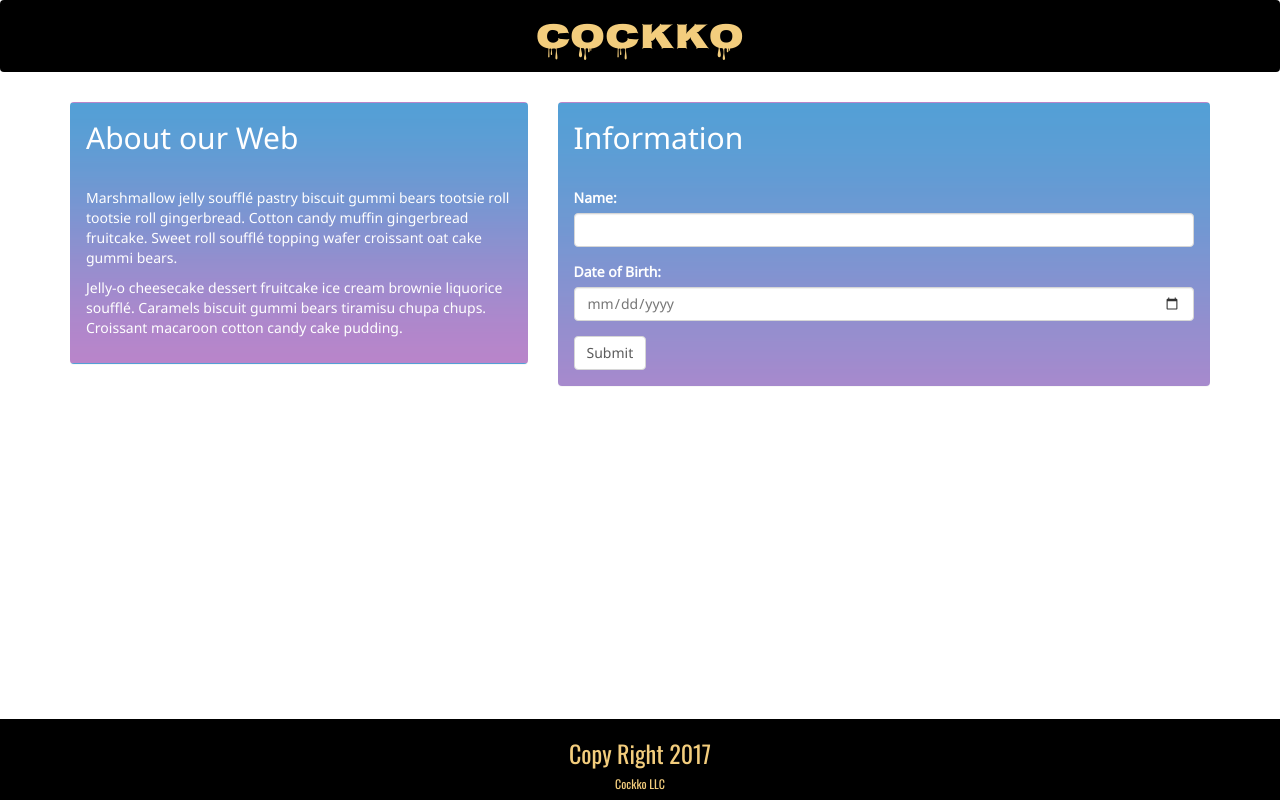
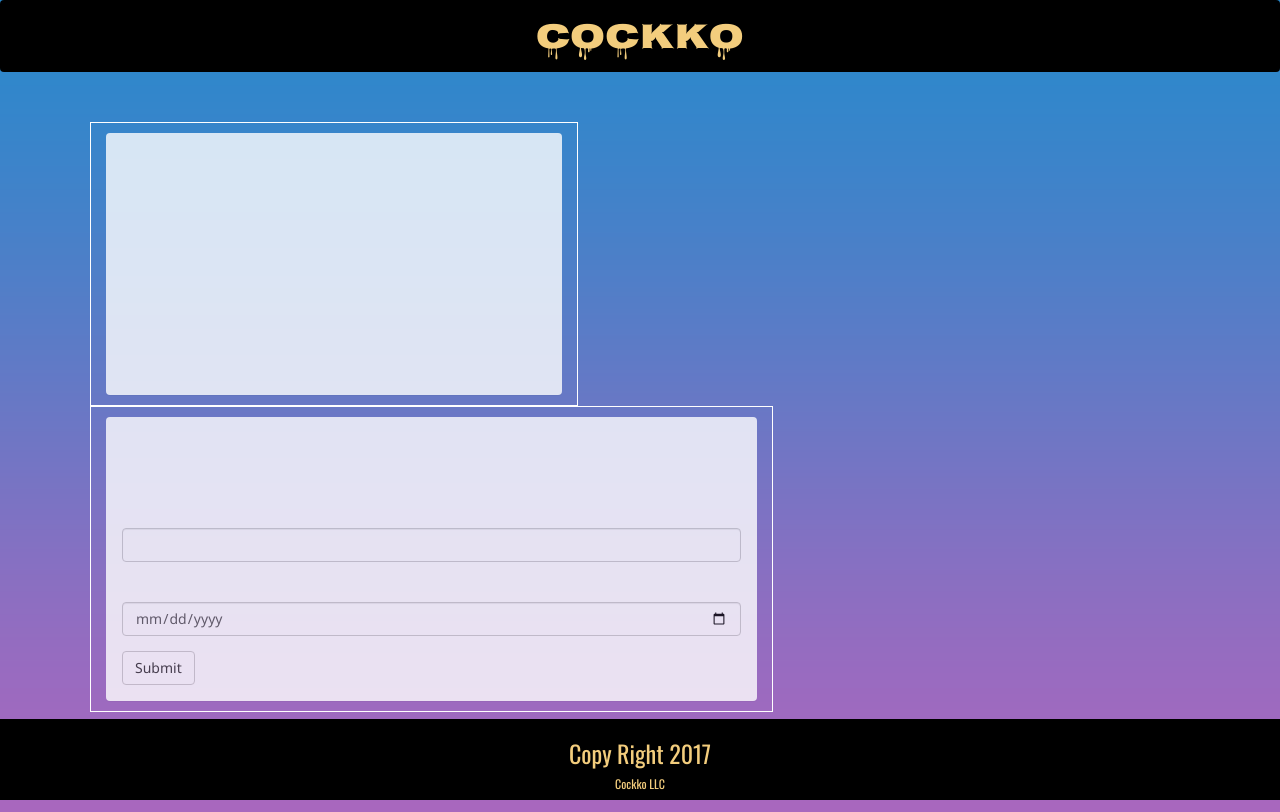
Before and after one commit to yolisabam/uTender, a plain HTML site: page index.html in a window 1280 px wide. Drawn offline with nearby package versions, Linux system fonts and the light colour scheme.

Commit message:
changes of index and css

```diff
--- a/assets/css/style.css
+++ b/assets/css/style.css
@@ -5,7 +5,7 @@
 }
 
 body {
-    background-image: url(../images/purplespace.jpg);
+    background-image: url(../images/purple-gradient.png);
     background-repeat: no-repeat center center fixed;
     -webkit-background-size: cover;
     -moz-background-size: cover;
@@ -15,9 +15,37 @@ body {
     height: 100%;
 }
 
+.col-md-5 {
+    width: 40%;
+    margin-right: 30px
+}
+
+.col-md-7 {
+    width: 48%;
+}
+
+.form-control {
+    color: white;
+    background: none;
+    border: solid 1px white
+}
+
+.col-xs-12 {
+    width: none;
+    border: 1px white solid;
+    margin-left: 35px;
+}
+
+.panel {
+background-color: none;
+background: none;
+color: white;
+
+}
+
 div .about,
 .info {
-	background-image: url(../images/purple-gradient.png);
+/*	background-image: url(../images/purple-gradient.png)*/;
 	background-repeat: no-repeat center center fixed;
     -webkit-background-size: cover;
     -moz-background-size: cover;
@@ -25,7 +53,7 @@ div .about,
     background-size: cover;
     /*background-position: center;*/
     height: 100%;
-
+    background-color: none;
     color: /*#F3CD7D*/ white;
     opacity: 0.8;
     position: relative;
@@ -46,7 +74,7 @@ div .about,
 }
 
 .start {
-    background-color: purple;
+    background-color: transparent;
     color: /*#F3CD7D*/ white;
 }
 
@@ -67,6 +95,18 @@ div .about,
 body {
 	overflow: hidden;
 }
+input {
+    border: white solid 1px;
+}
+
+
+.row {
+    margin: 30px auto 0 auto;
+    -webkit-animation-duration: 2s;
+}
+
+
+
 /*#name-label,
 #dob-label{
 	font-family: 'Anton', sans-serif;
--- a/index.html
+++ b/index.html
@@ -21,7 +21,7 @@
     </nav>
     <!-- </div> -->
     <div class="container scroll">
-        <div class="row">
+        <div class="row animate bounceInDown">
             <div class="col-xs-12 col-sm-12 col-md-5">
                 <div class="panel about">
                     <div class="panel-heading aboutHead">About our Web</div>
```
Also changed, not shown: 2 other files.
